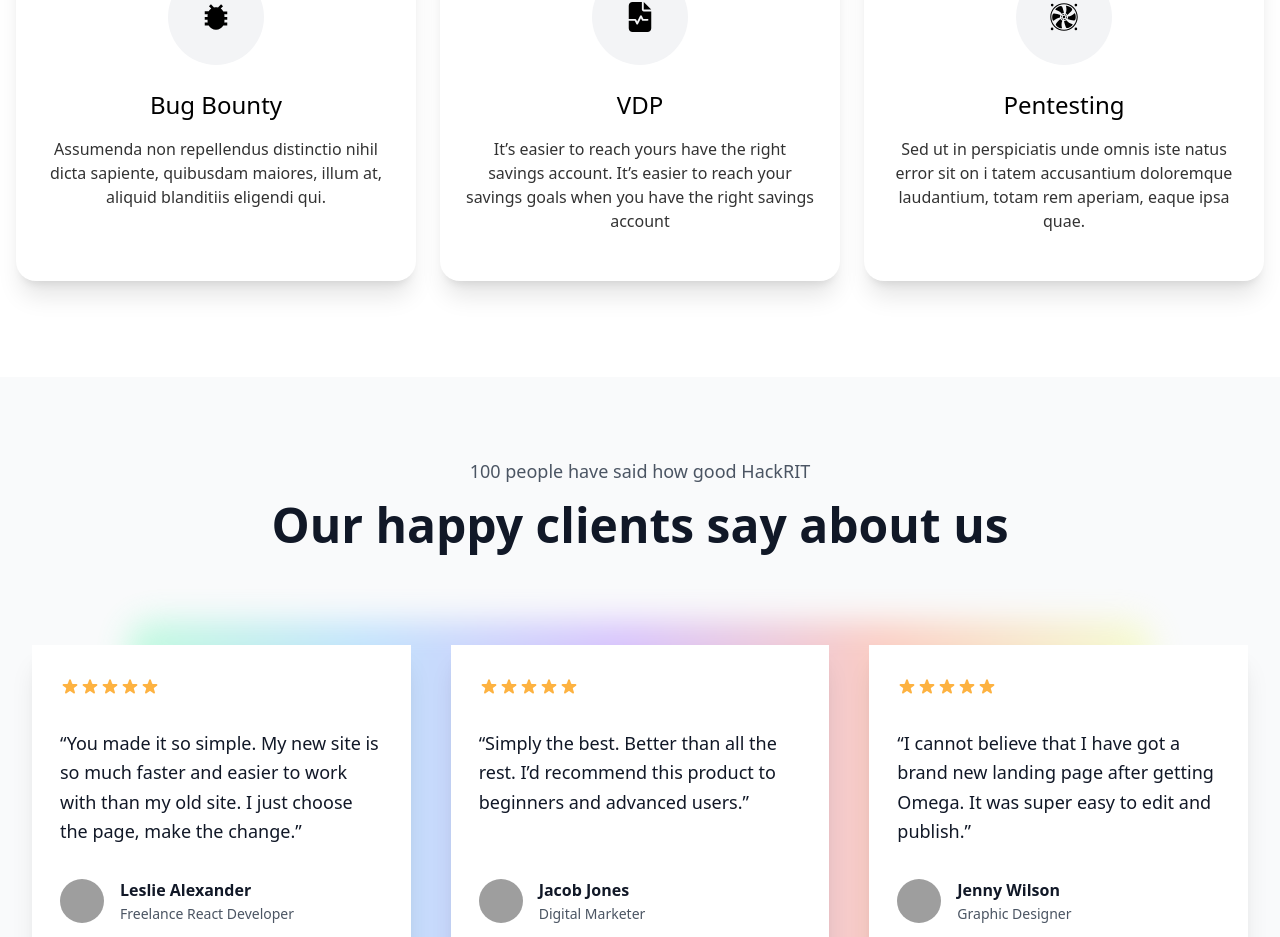
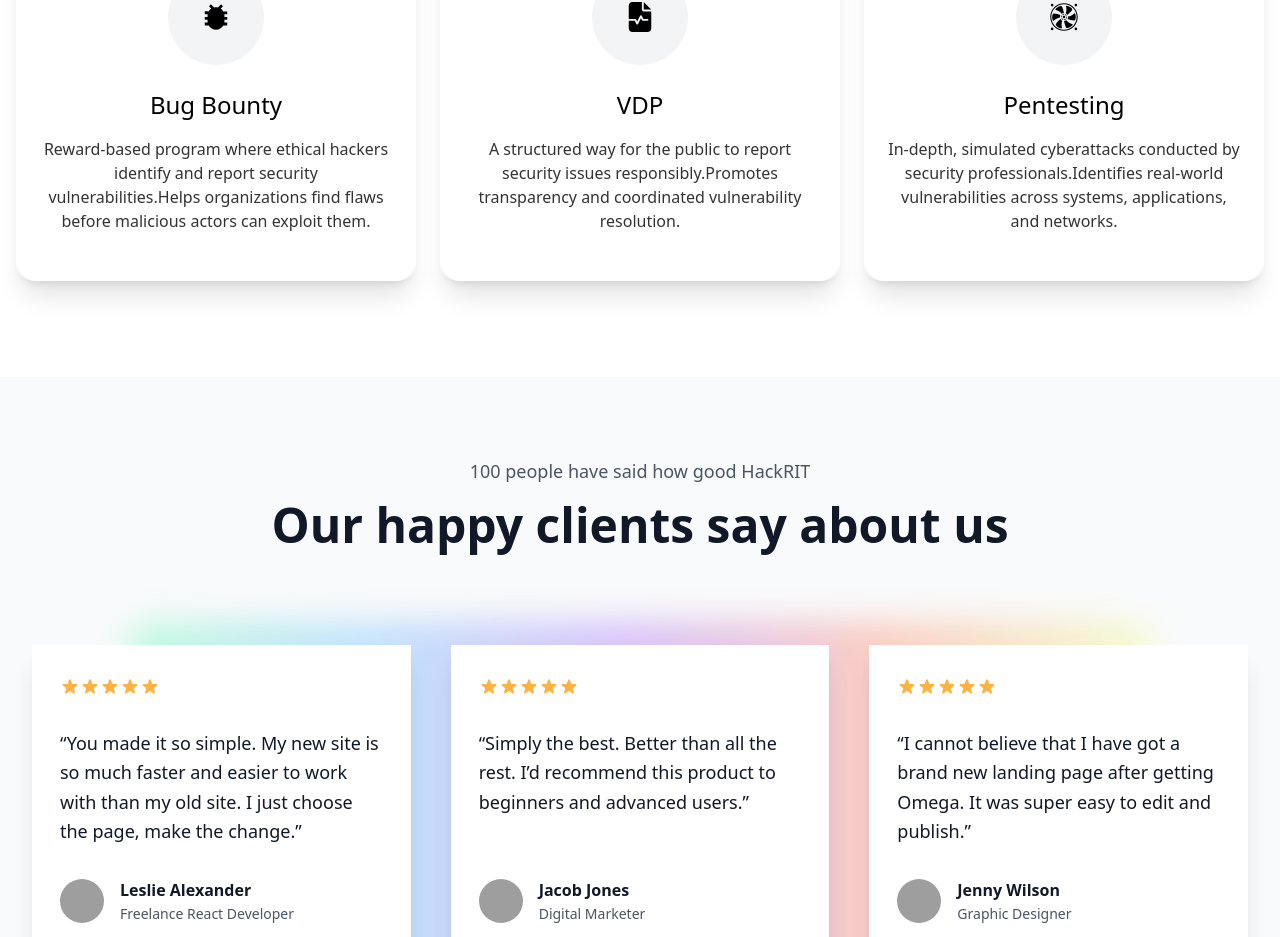
Before and after one commit to VishalYa6/HackRIT, a React (Vite) app: page / in a window 1280 px wide. Shown: the part 1728-2665 px from the top of the page. Built offline with nearby package versions, Linux system fonts and the light colour scheme; grey boxes are pictures that could not be loaded.

Commit message:
Services.jsx

```diff
--- a/src/components/Services.jsx
+++ b/src/components/Services.jsx
@@ -8,36 +8,35 @@ const serviceList = [
 		color: "blue",
 		icon: IoMdBug,
 		title: "Bug Bounty",
-		description:
-			"Assumenda non repellendus distinctio nihil dicta sapiente, quibusdam maiores, illum at, aliquid blanditiis eligendi qui.",
+		description:"Reward-based program where ethical hackers identify and report security vulnerabilities.Helps organizations find flaws before malicious actors can exploit them."
 	},
 	{
 		color: "green",
 		icon: FaFileWaveform,
 		title: "VDP",
 		description:
-			"It’s easier to reach yours have the right savings account. It’s easier to reach your savings goals when you have the right savings account",
+			"A structured way for the public to report security issues responsibly.Promotes transparency and coordinated vulnerability resolution.",
 	},
 	{
 		color: "yellow",
 		icon: GiComputerFan,
 		title: "Pentesting",
 		description:
-			"Sed ut in perspiciatis unde omnis iste natus error sit on i tatem accusantium doloremque laudantium, totam rem aperiam, eaque ipsa quae.",
+			"In-depth, simulated cyberattacks conducted by security professionals.Identifies real-world vulnerabilities across systems, applications, and networks.",
 	},
 ];
 
 const ServiceItem = ({ service }) => {
 	const IconComponent = service.icon;
 	return (
-		<div className="bg-white h-full shadow-xl rounded-[20px] p-6 lg:px-6 lg:py-12">
+		<div className="bg-white h-full shadow-xl rounded-[20px] p-6 lg:px-6 lg:py-12 transform transition-all duration-300 ease-in-out hover:shadow-2xl hover:-translate-y-2 hover:scale-105 cursor-pointer">
 			<div
-				className="w-24 h-24 rounded-full text-3xl inline-flex justify-center items-center mb-6 bg-gray-100 text-black"
+				className="w-24 h-24 rounded-full text-3xl inline-flex justify-center items-center mb-6 bg-gray-100 text-black transform transition-all duration-300 hover:scale-110 hover:rotate-3 hover:bg-blue-50"
 			>
-				<IconComponent />
+				<IconComponent className="transition-all duration-300" />
 			</div>
-			<h4 className="font-medium text-2xl mb-4 text-black">{service.title}</h4>
-			<p className="text-black opacity-80">{service.description}</p>
+			<h4 className="font-medium text-2xl mb-4 text-black transition-all duration-300">{service.title}</h4>
+			<p className="text-black opacity-80 transition-all duration-300 hover:opacity-100">{service.description}</p>
 		</div>
 	);
 };
@@ -56,7 +55,7 @@ const Services = () => {
 							Services We Provide
 						</h2>
 						<p className="text-lg opacity-80 text-black">
-						A unified cybersecurity platform offering Bug Bounty, VDP, and Penetration Testing services to help organizations identify, report, and remediate vulnerabilities through ethical hacking and expert-driven security assessments.
+							A unified cybersecurity platform offering Bug Bounty, VDP, and Penetration Testing services to help organizations identify, report, and remediate vulnerabilities through ethical hacking and expert-driven security assessments.
 						</p>
 					</div>
 				</div>
```
